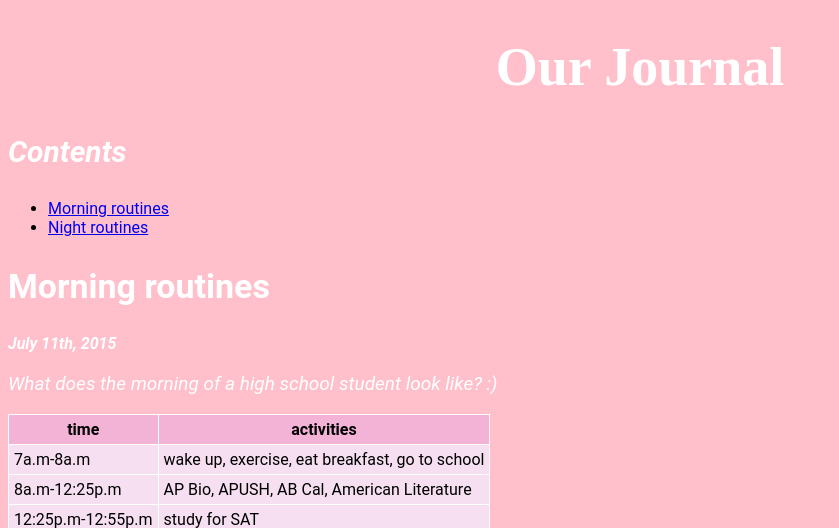
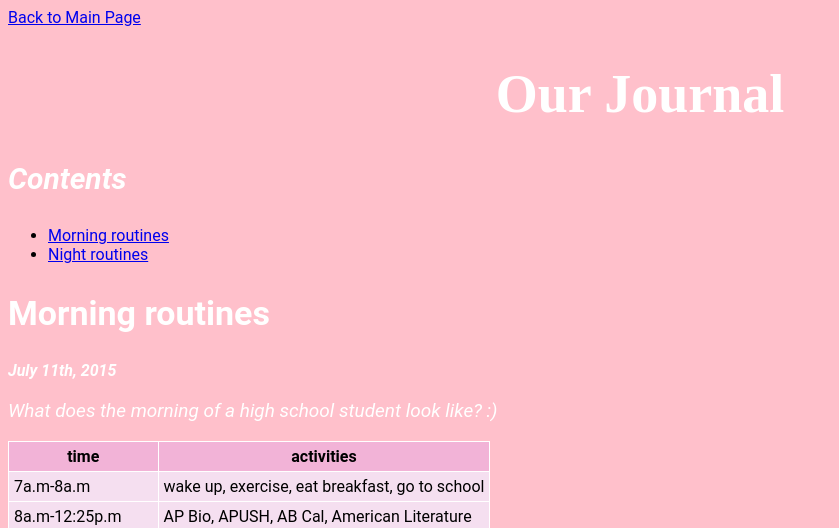
Before and after one commit to Katie462/Katie462.Gitub.io, a plain HTML site: page index.html in a window 1280 px wide. Shown: the top 528 px of the page, without its empty margins (0-839 px from the left). Drawn offline with Linux system fonts and the light colour scheme.

Commit message:
Update index.html

```diff
--- a/index.html
+++ b/index.html
@@ -25,6 +25,7 @@
 
 
     <body>
+        <a href="https://katie462.github.io/EventInvite.github.io/"> Back to Main Page </a>
         <h1 class="blog">Our Journal</h1>
 
         <h3 class="Contents">Contents</h3>
```
